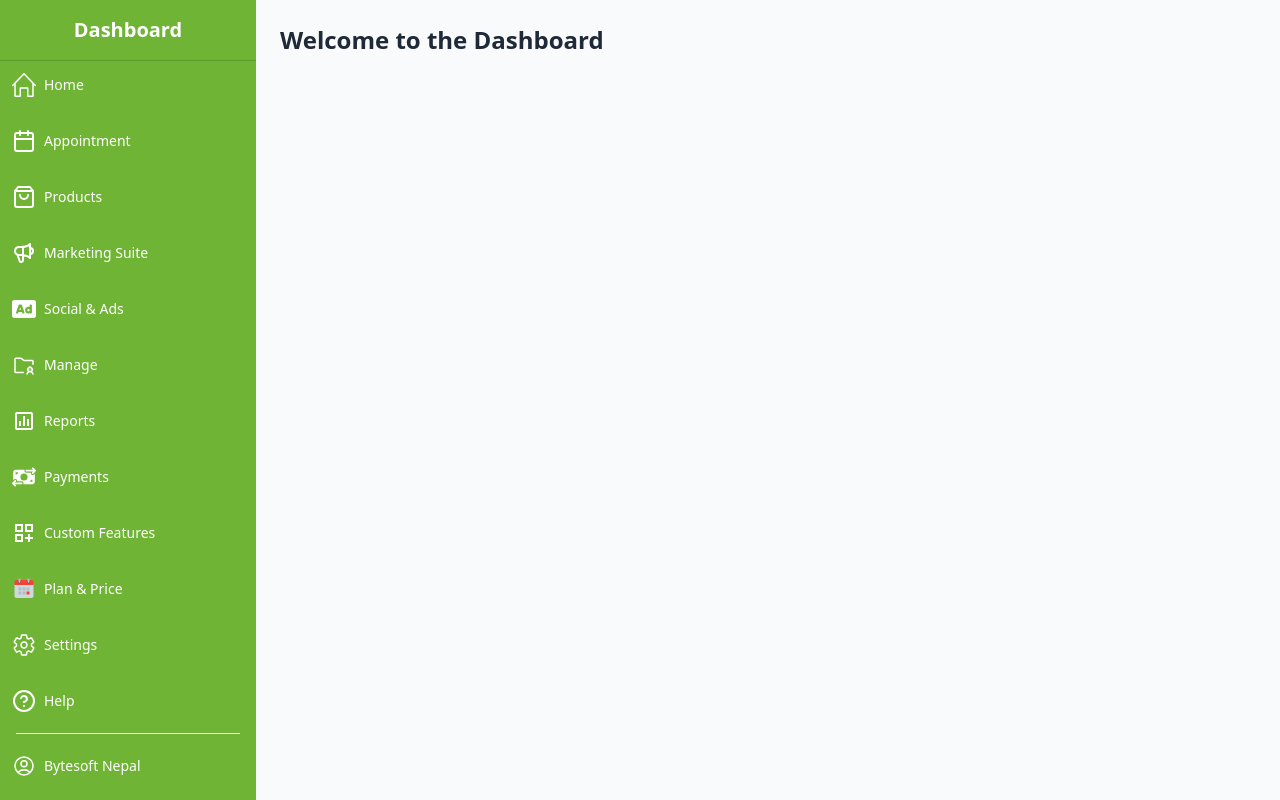
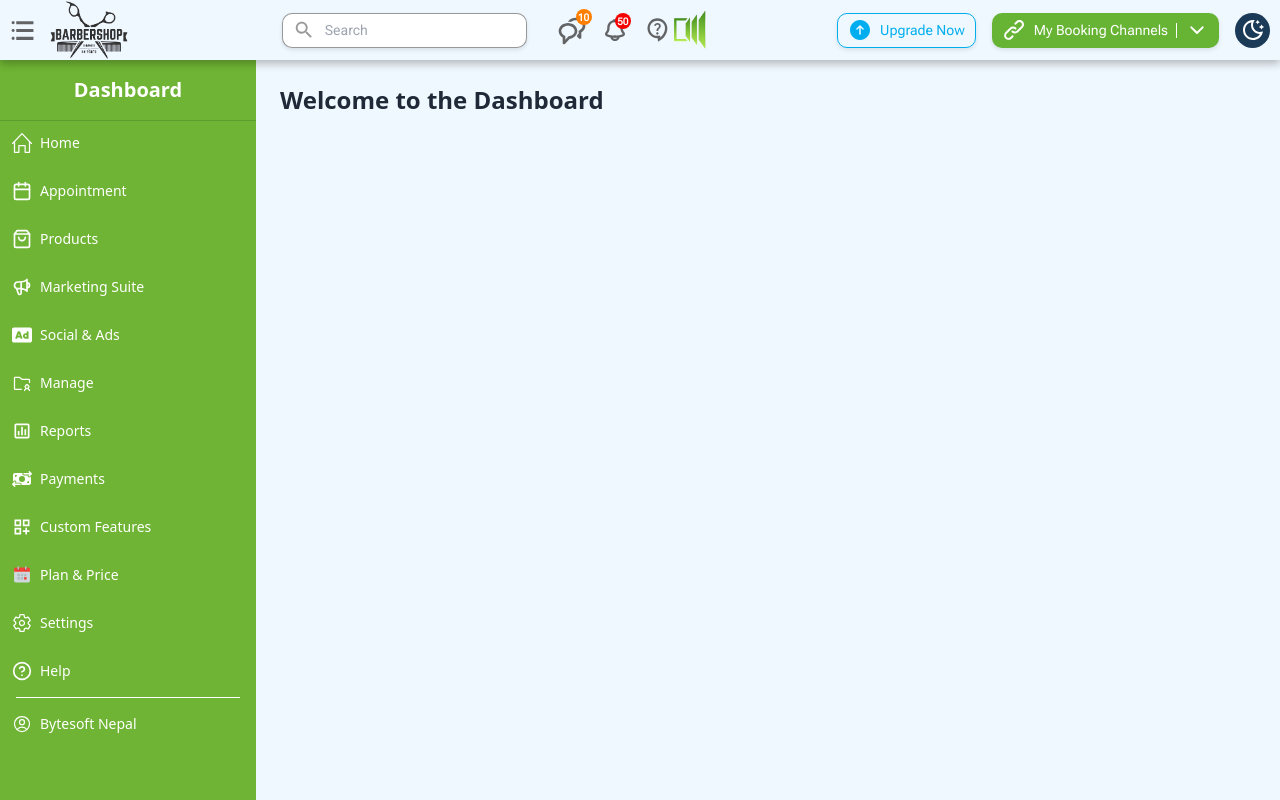
Before and after one commit to cdyniranjan7321/Business_Appointments, a Next.js app: page /dashboard in a window 1280 px wide. Built offline with nearby package versions, Linux system fonts and the light colour scheme.

Commit message:
Changes in dashboard (Merged header and applied hover effect in side nav items)

```diff
--- a/src/app/dashboard/header.tsx
+++ b/src/app/dashboard/header.tsx
@@ -124,7 +124,7 @@ const Header = () => {
 
             {/* Center Section: Logo */}
             <div style={{
-                flexGrow: 1,
+                flexGrow: 1.25,
                 display: "flex",
                 justifyContent: "center",
                 alignItems: "center",
--- a/src/app/dashboard/page.tsx
+++ b/src/app/dashboard/page.tsx
@@ -1,11 +1,11 @@
 import React from "react";
+import Header from "./header";
 
 import {
   FiCalendar,
   FiShoppingBag,
   FiHelpCircle,
 } from "react-icons/fi";
-
 
 import { HiOutlineSpeakerphone } from "react-icons/hi";
 import { SlHome } from "react-icons/sl";
@@ -18,14 +18,15 @@ import { FcPlanner } from "react-icons/fc";
 import { IoSettingsOutline } from "react-icons/io5";
 import { HiOutlineUserCircle } from "react-icons/hi2";
 
-
-
 const SidebarItem = ({ icon: Icon, label }) => (
-  <div className="flex items-center space-x-2 p-3 hover:bg-[#5D9C2F] rounded-lg cursor-pointer">
-    {Icon && <Icon className="w-6 h-6 text-white" />}
-    <span className="text-white text-sm font-medium">{label}</span>
+  <div className="flex items-center space-x-2 p-3 rounded-l-3xl cursor-pointer bg-transparent hover:bg-[#f0f8ff] hover:ml-2 transition-all duration-300 group">
+    {Icon && <Icon className="w-5 h-5 text-white group-hover:text-[#6FB434]" />}
+    <span className="text-white text-sm font-medium group-hover:text-[#6FB434] group-hover:font-bold group-hover:text-[15px]">
+      {label}
+    </span>
   </div>
 );
+
 
 const Dashboard = () => {
   const menuItems = [
@@ -44,13 +45,18 @@ const Dashboard = () => {
   ];
 
   return (
-    <div className="flex h-screen">
+    <div className="h-screen flex flex-col">
+      {/* Header */}
+      <Header />
+
+      {/* Main Content */}
+      <div className="flex flex-1">
         {/* Sidebar */}
-      <aside className="w-64 bg-[#6FB434] shadow-md h-screen flex flex-col">
+        <aside className="w-64 bg-[#6FB434] shadow-md h-full flex flex-col">
           <div className="p-4 text-xl font-bold text-center text-white border-b border-[#5D9C2F]">
             Dashboard
           </div>
-        <nav className="flex-grow space-y-2 overflow-auto">
+          <nav className="flex-grow space-y-1 overflow-auto">
             {menuItems.map((item, index) => (
               <SidebarItem key={index} icon={item.icon} label={item.label} />
             ))}
@@ -61,13 +67,14 @@ const Dashboard = () => {
           </nav>
         </aside>
 
-      {/* Main Content */}
-      <main className="flex-1 bg-gray-50 p-6">
+        {/* Main Content Area */}
+        <main className="flex-1 bg-[#f0f8ff] p-6">
           <h1 className="text-2xl font-semibold text-gray-800">
             Welcome to the Dashboard
           </h1>
         </main>
       </div>
+    </div>
   );
 };
 
```
Lines whose indentation alone changed are shown as unchanged.
